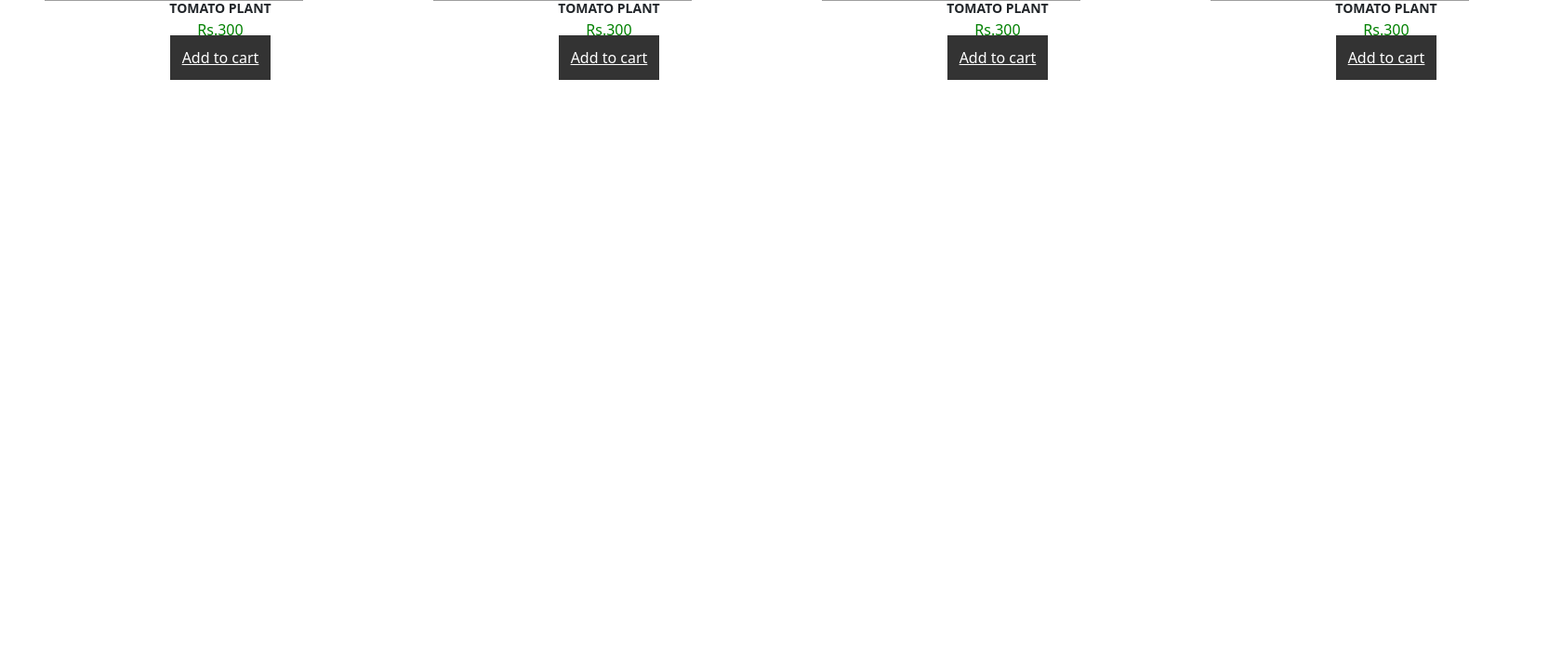
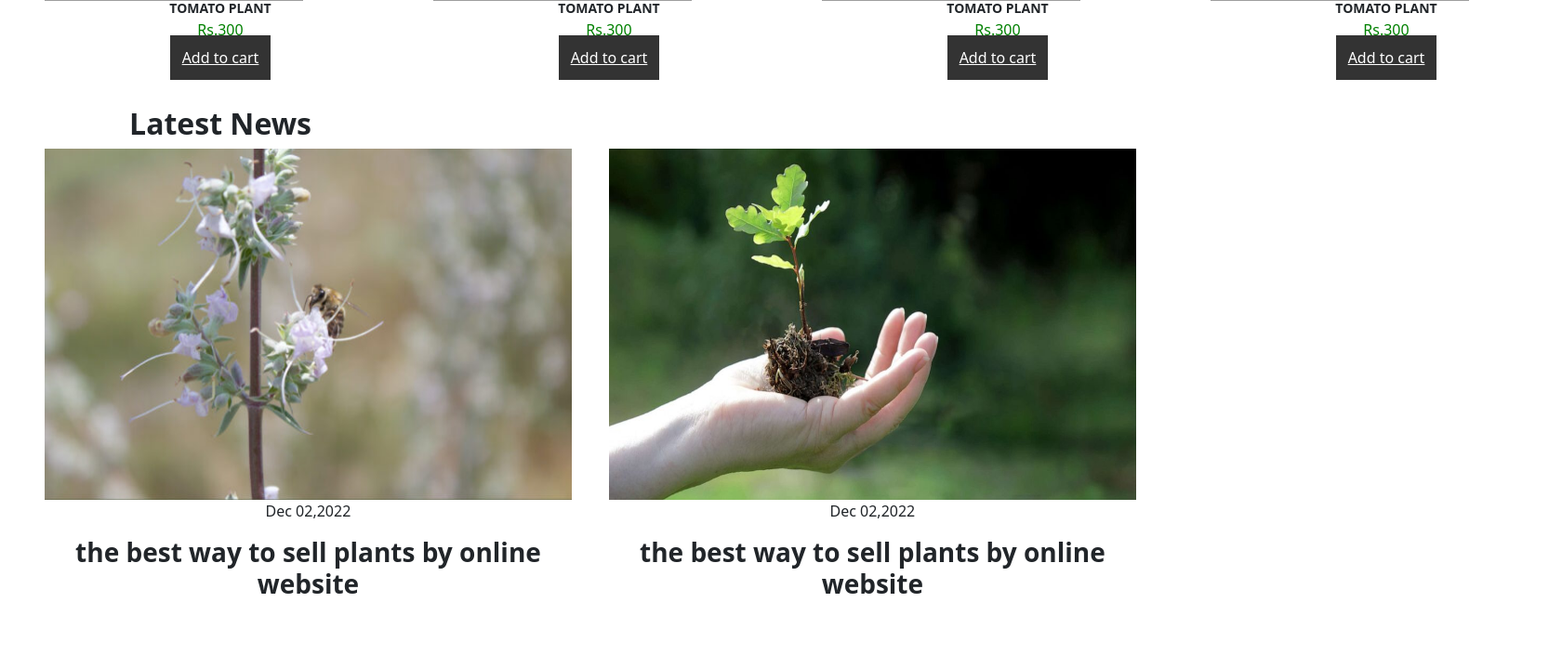
Before and after one commit to MigaraThiyunuwan/GardenGURU, a PHP site: page /php/Selling.php in a window 1680 px wide. Shown: the part 2865-3584 px from the top of the page at 93% size. Before the commit the page ends 2951 px from the top, so only its background shows below. Run offline with PHP 8.4, Linux system fonts and the light colour scheme; some libraries are stand-ins or nearby versions; grey boxes are pictures that could not be loaded.

Commit message:
latest news
latest news before footer

```diff
--- a/css/Selling.css
+++ b/css/Selling.css
@@ -120,8 +120,8 @@
 
 .banner1{
 	margin-top: 45px;
-	display:grid;
-	grid-template-columns: repeat(auto-fit,minmax(300px,auto));
+	display:flex;
+	/*grid-template-columns: repeat(auto-fit,minmax(300px,auto));*/
 	align-items:center;
 	gap:1.5rem;
 
@@ -148,3 +148,23 @@
 .banner1-img:hover img{
 	transform:scale(1.1);
 }
+
+.blog-content{
+	display:flex;
+    grid-template-columns: repeat(auto-fit,minmax(350px,auto));
+	align-items:center;
+	gap:2.5rem;
+	/*margin-top:4.5rem;*/
+
+}
+
+.box-img img{
+	width:15cm;
+	height:10cm;
+
+}
+
+.center-text h2{
+	text-align:center;
+
+}
--- a/php/Selling.php
+++ b/php/Selling.php
@@ -286,6 +286,61 @@
                         </div>
                     </div>
 
+        <!--blog section-->
+
+        <section class="blog">
+            <div class="center-text">
+                <h2>Latest News</h2>
+
+            </div>
+
+            <div class="blog-content">
+                <div class="main-box">
+                    <div class="box-img">
+                        <img src="../images/Selling/plant11.jpeg">
+
+                    </div>
+                    <div class="in-bxx">
+                        <div class="in-text">
+                            <p>Dec 02,2022</p>
+                        </div>
+                        <div class="in-icon">
+                            <a href="#"><i class='bx bx-message-rounded'></i></a>
+                        </div>
+
+                    </div>
+                    <h3>the best way to sell plants by online website</h3>
+                </div>
+
+
+                <div class="blog-content">
+                <div class="main-box">
+                    <div class="box-img">
+                        <img src="../images/Selling/plant10.jpeg">
+
+                    </div>
+                    <div class="in-bxx">
+                        <div class="in-text">
+                            <p>Dec 02,2022</p>
+                        </div>
+                        <div class="in-icon">
+                            <a href="#"><i class='bx bx-message-rounded'></i></a>
+                        </div>
+
+                    </div>
+                    <h3>the best way to sell plants by online website</h3>
+                </div>
+
+
+
+
+
+            </div>
+
+
+
+        </section>
+
 </body>
 
 
```
Also changed, not shown: images/Selling/plant10.jpeg (added), images/Selling/plant11.jpeg (added), images/Selling/plant7.jpeg (added).
